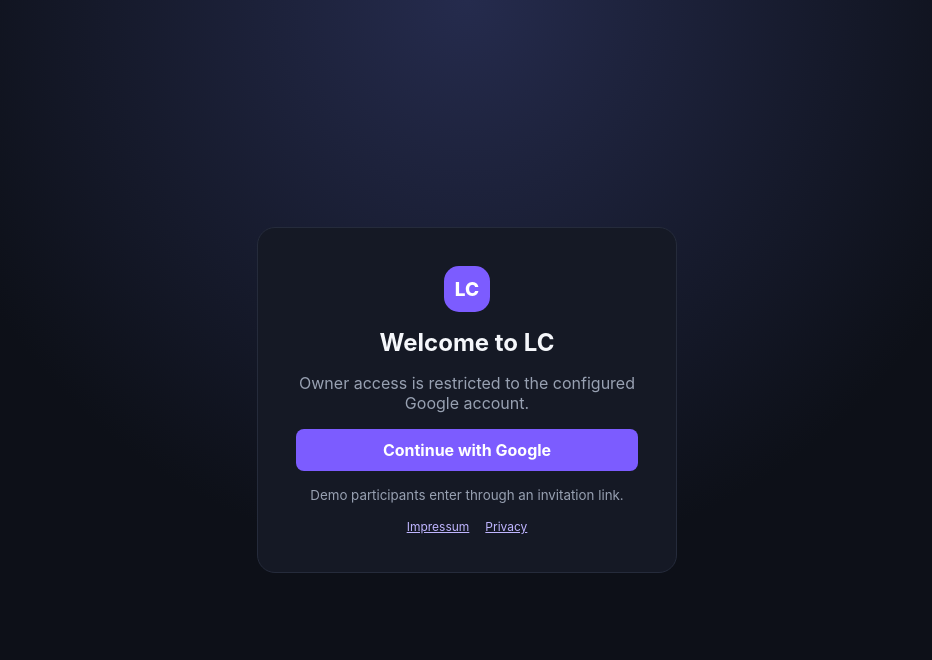
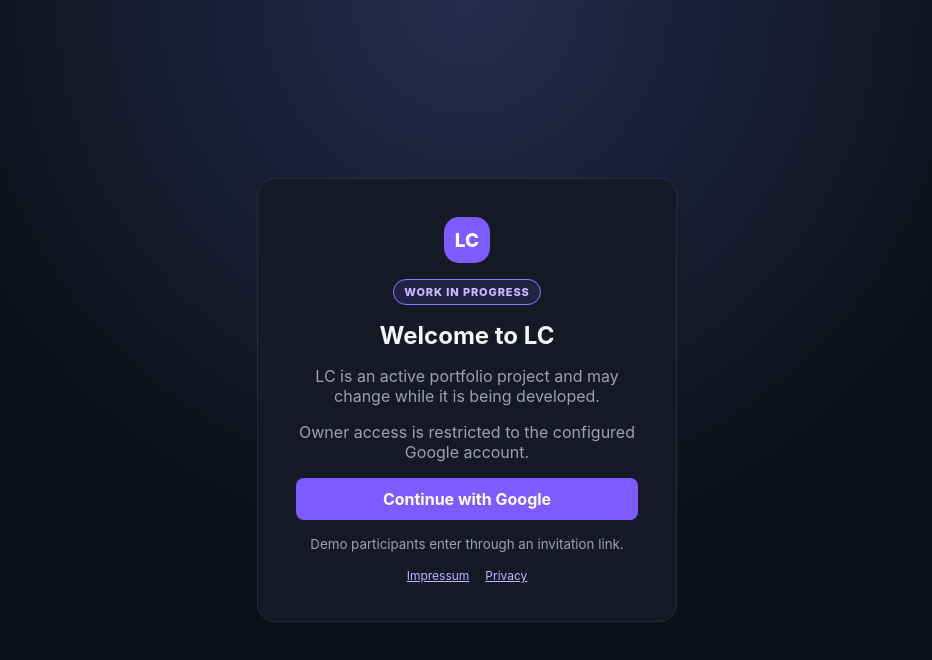
Before and after one commit to lzezelj/lc, a Next.js app: page /login in a window 1280 px wide. Shown: the top 660 px of the page, without its empty margins (173-1105 px from the left). Built offline with nearby package versions, Linux system fonts and the light colour scheme.

Commit message:
Marked the project as WIP

```diff
--- a/app/globals.css
+++ b/app/globals.css
@@ -812,6 +812,18 @@
   margin: 0;
 }
 
+.workInProgress {
+  padding: 5px 10px;
+  border: 1px solid #8c76ff;
+  border-radius: 999px;
+  background: rgb(124 92 255 / 14%);
+  color: #c9beff;
+  font-size: 11px;
+  font-weight: 800;
+  letter-spacing: 0.08em;
+  text-transform: uppercase;
+}
+
 .loginCard p,
 .loginCard small {
   color: var(--muted);
--- a/app/login/page.tsx
+++ b/app/login/page.tsx
@@ -8,7 +8,12 @@
     <main className="loginPage">
       <section className="loginCard">
         <div className="workspaceLogo">LC</div>
+        <span className="workInProgress">Work in progress</span>
         <h1>Welcome to LC</h1>
+        <p>
+          LC is an active portfolio project and may change while it is being
+          developed.
+        </p>
         <p>Owner access is restricted to the configured Google account.</p>
         <button onClick={() => signIn("google", { callbackUrl: "/" })}>
           Continue with Google
```
